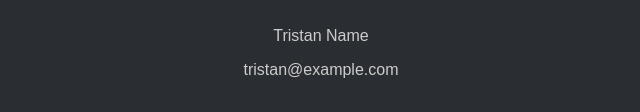
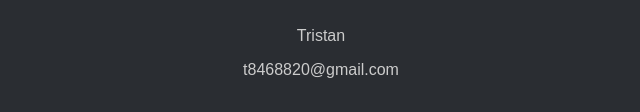
Before and after one commit to tristanjeffrieson/FA4_ACHA, a plain HTML site: page index.html in a window 1280 px wide. Shown: the part 1057-1169 px from the top of the page, 319-959 px from the left. Drawn offline with Linux system fonts and the light colour scheme.

Commit message:
Update index.html

```diff
--- a/index.html
+++ b/index.html
@@ -61,8 +61,8 @@
 
   <footer>
     <img src="logo.png" alt="Logo" class="footer-logo">
-    <p>Tristan Name</p>
-    <p>tristan@example.com</p>
+    <p>Tristan</p>
+    <p>t8468820@gmail.com</p>
   </footer>
 </body>
 </html>
```
